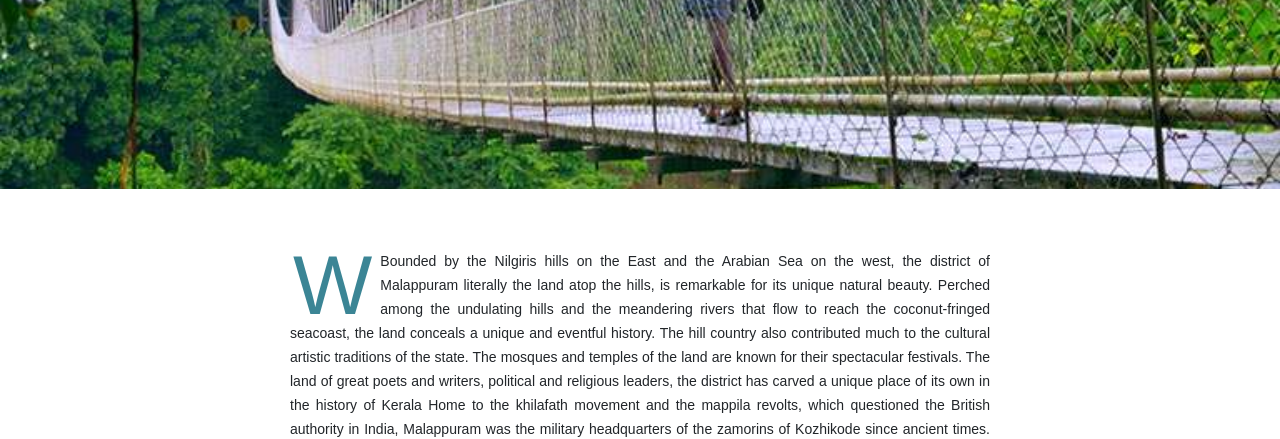
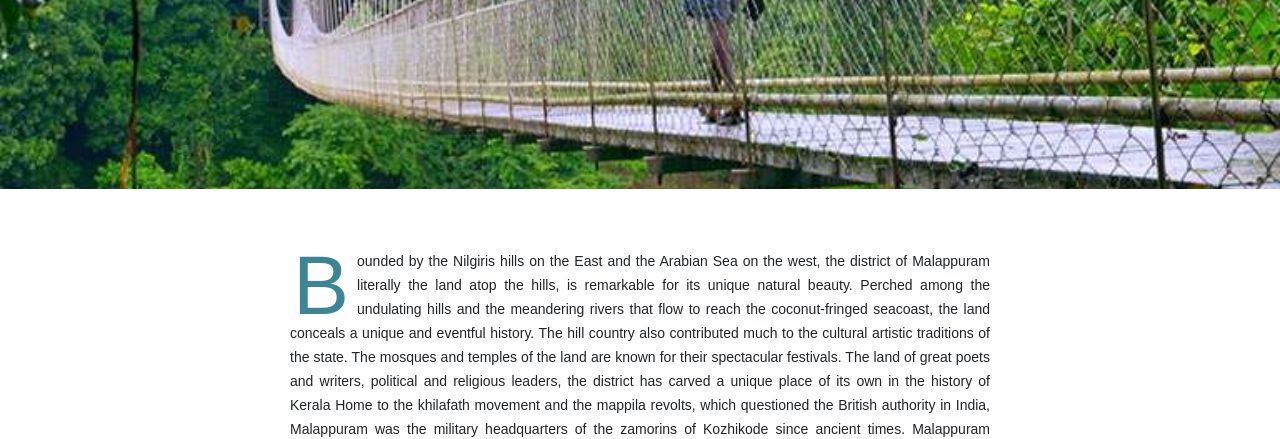
Before and after one commit to Navaneethvr/KERALA_TSM, a plain HTML site: page mala.html in a window 1280 px wide. Shown: the part 513-952 px from the top of the page. Drawn offline with nearby package versions, Linux system fonts and the light colour scheme.

Commit message:
Update mala.html

```diff
--- a/mala.html
+++ b/mala.html
@@ -28,7 +28,7 @@
 
         <section>
           <div class="block">
-            <p><span class="first-character sc">W</span>Bounded by the Nilgiris hills on the East and the Arabian Sea on the west, the district of Malappuram literally the land atop the hills, is remarkable for its unique natural beauty. Perched among the undulating hills and the meandering rivers that flow to reach the coconut-fringed seacoast, the land conceals a unique and eventful history.
+            <p><span class="first-character sc">B</span>ounded by the Nilgiris hills on the East and the Arabian Sea on the west, the district of Malappuram literally the land atop the hills, is remarkable for its unique natural beauty. Perched among the undulating hills and the meandering rivers that flow to reach the coconut-fringed seacoast, the land conceals a unique and eventful history.
               The hill country also contributed much to the cultural artistic traditions of the state. The mosques and temples of the land are known for their spectacular festivals. The land of great poets and writers, political and religious leaders, the district has carved a unique place of its own in the history of Kerala
 
               Home to the khilafath movement and the mappila revolts, which questioned the British authority in India, Malappuram was the military headquarters of the zamorins of Kozhikode since ancient times.
```
